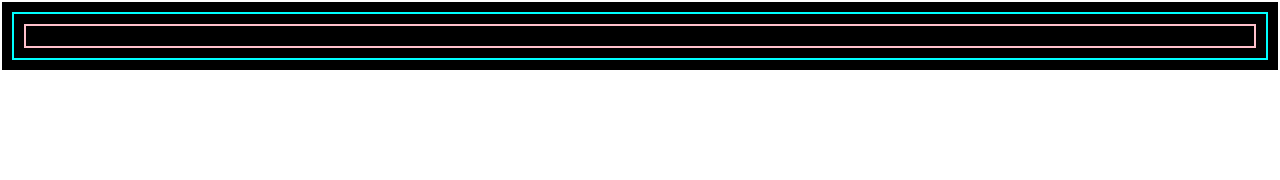
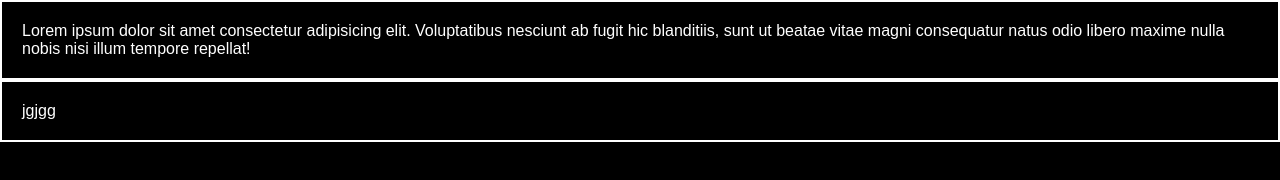
Before and after one commit to LucaLF-dev/html-css-zoom, a plain HTML site: page index.html in a window 1280 px wide. Drawn offline with Linux system fonts and the light colour scheme.

Commit message:
Modify: structure

```diff
--- a/css/webapp.css
+++ b/css/webapp.css
@@ -4,10 +4,18 @@
     box-sizing: border-box;
 }
 
+html{
+    font-family: 'DM Sans' , sans-serif;
+}
 
-.main-page{
+#app{
     background-color: black;
+    height: 100vh;
+    color: white;
 }
+
+
+
 
 
 
@@ -19,9 +27,11 @@
 
 /* DEBUG */
 
-.debug .section-page {
+.debug .app-content,
+.debug .app-toolbar {
     border: 2px solid white;
-    padding: 10px;
+    padding: 20px;
+
 }
 
 .debug .container {
--- a/index.html
+++ b/index.html
@@ -7,23 +7,12 @@
     <link rel="stylesheet" href="./css/webapp.css">
 </head>
 <body class="debug">
-    <main class="main-page">
 
-        <!-- section with photo -->
-        <section class="section-page">
-            <div class="container">
-                <div class="row">
-                    <div class="col">
+    <div id="app">
+       <main class="app-content">Lorem ipsum dolor sit amet consectetur adipisicing elit. Voluptatibus nesciunt ab fugit hic blanditiis, sunt ut beatae vitae magni consequatur natus odio libero maxime nulla nobis nisi illum tempore repellat!</main>
+       <aside class="app-toolbar">jgjgg</aside>
+    </div>
 
-                    </div>
-                </div>
-            </div>
-        </section>
 
-       <!-- section with aside -->
-        <aside>
-
-        </aside>
-    </main>
 </body>
 </html>
```
